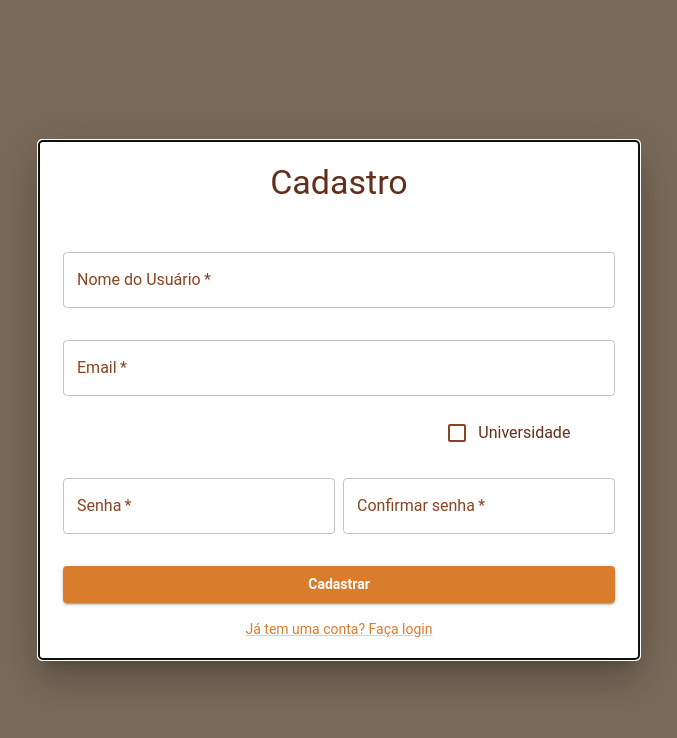
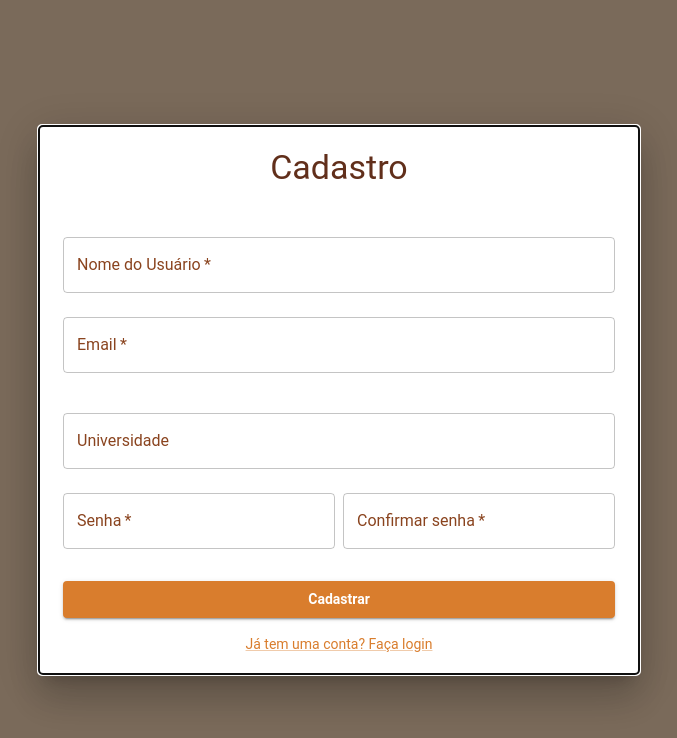
Before and after one commit to felipeiug/mestrado, a React (Vite) app in the folder frontend/: page /register in a window 1280 px wide. Shown: the top 738 px of the page, without its empty margins (301-978 px from the left). Built offline with nearby package versions, Linux system fonts and the light colour scheme; no server answers.

Commit message:
feat: 🎸 Adicionando o autocomplete da universidade

```diff
--- a/frontend/src/pages/login/Register.tsx
+++ b/frontend/src/pages/login/Register.tsx
@@ -1,6 +1,6 @@
-import { useState } from 'react';
+import { useEffect, useState } from 'react';
 import { useNavigate } from 'react-router-dom';
-import { Button, TextField, Link, Box, Grid, Checkbox, Typography } from '@mui/material';
+import { Button, TextField, Link, Box, Grid, Autocomplete, Skeleton } from '@mui/material';
 import { AuthFormContainer } from '../../components';
 import { useApi } from '../../services';
 import { useError, useLoading } from '../../context';
@@ -12,7 +12,8 @@ export const Register = () => {
   const setError = useError();
   const setLoading = useLoading();
 
-  const [university, setUniversity] = useState(false);
+  const [universityText, setUniversityText] = useState('');
+  const [universityOptions, setUniversityOptions] = useState<{ [key: string]: string; }>({});
   const [user, setUser] = useState<UserWithPasswords>({
     id: "",
     name: "",
@@ -20,9 +21,14 @@ export const Register = () => {
     password: "",
     admin: false,
     status: true,
+    validEmail: true,
     confirmPassword: "",
     insertDate: new Date(),
   });
+
+  useEffect(() => {
+    api.university.getAll(universityText).then(setUniversityOptions);
+  }, [universityText]);
 
   const handleSubmit = async (e: React.FormEvent) => {
     e.preventDefault();
@@ -51,7 +57,7 @@ export const Register = () => {
   return (
     <AuthFormContainer title="Cadastro">
       <form onSubmit={handleSubmit}>
-        <Grid container spacing={"0.5em"}>
+        <Grid container columnSpacing={"0.5em"} rowSpacing={0}>
           <Grid size={12}>
             <TextField
               required
@@ -81,32 +87,39 @@ export const Register = () => {
             />
           </Grid>
 
-          <Grid size={8} sx={{ display: 'flex', flexDirection: "row", alignItems: "center" }}>
-            {university && <TextField
-              fullWidth
-              type="text"
-              margin="normal"
-              label="Universidade"
-              value={user.university}
-              onChange={(e) => setUser({
-                ...user,
-                university: e.target.value,
-              })}
-            />}
-          </Grid>
-
-          <Grid size={4} sx={{ display: 'flex', flexDirection: "row", alignItems: "center" }}>
-            <Checkbox
-              title='Selecionar Universidade'
-              checked={university}
-              onChange={(_, checked) => {
-                setUniversity(checked);
-                if (!checked) setUser({ ...user, university: undefined });
-              }}
-            />
-            <Typography>
-              Universidade
-            </Typography>
+          <Grid size={12} sx={{ display: 'flex', flexDirection: "row", alignItems: "center" }}>
+            {Object.keys(universityOptions).length === 0 ? <div style={{ flex: 1 }}> <Skeleton height="6em" /> </div> :
+              <Autocomplete
+                freeSolo
+                fullWidth
+                options={Object.values(universityOptions)}
+                value={universityOptions[user.universityId ?? ''] ?? universityText}
+                onChange={(_, newValue) => setUser({
+                  ...user,
+                  universityId: Object.keys(universityOptions).filter(key => universityOptions[key] === newValue)[0],
+                })}
+                onInputChange={(_, newInputValue) => {
+                  const matches = Object.keys(universityOptions).filter(key => universityOptions[key] === newInputValue);
+                  if (matches.length > 0) {
+                    setUser({
+                      ...user,
+                      universityId: matches[0],
+                    });
+                    return;
+                  }
+                  setUniversityText(newInputValue);
+                }}
+                renderInput={(params) => (
+                  <TextField
+                    {...params}
+                    fullWidth
+                    label="Universidade"
+                    margin="normal"
+                  />
+                )}
+                filterOptions={(options, state) => options.filter(option => option.toLowerCase().includes(state.inputValue.toLowerCase()))}
+                sx={{ mt: 2 }}
+              />}
           </Grid>
 
 
--- a/frontend/src/services/api/api.ts
+++ b/frontend/src/services/api/api.ts
@@ -1,4 +1,5 @@
 import { ApiLogin } from "./login";
+import { ApiUniversity } from "./universidade";
 import { ApiUser } from "./user";
 
 export interface Paginated<T> {
@@ -13,6 +14,7 @@ export interface Paginated<T> {
 export interface ApiSchema {
   user: typeof ApiUser;
   login: typeof ApiLogin;
+  university: typeof ApiUniversity;
   baseUrl: string;
 }
 
@@ -21,6 +23,7 @@ export function useApi(): ApiSchema {
   return {
     user: ApiUser,
     login: ApiLogin,
+    university: ApiUniversity,
     baseUrl: `${import.meta.env.REACT_APP_URL}`,
   };
 }
--- a/frontend/src/services/api/login.ts
+++ b/frontend/src/services/api/login.ts
@@ -1,7 +1,7 @@
 import axios, { AxiosResponse, isAxiosError } from "axios";
 import { MyError, User } from "../../context";
 
-const url = `${import.meta.env.REACT_APP_URL}/login`;
+const url = `${import.meta.env.VITE_URL}/login`;
 
 const login = async (email: string, password: string): Promise<{ token: string; } | MyError> => {
   try {
--- /dev/null
+++ b/frontend/src/services/api/universidade.ts
@@ -0,0 +1,54 @@
+import axios, { AxiosResponse, isAxiosError } from "axios";
+import { MyError } from "../../context";
+
+const url = `${import.meta.env.VITE_URL}/university`;
+
+const UNIVERSITYOPTIONS = {
+  "626bbe13-1729-4854-ba91-35df34bd5d26": "Universidade Federal de Viçosa (UFV)",
+  "11c0cf1f-6765-4498-80bc-456ab858b9ff": "Universidade de São Paulo (USP)",
+  "626ace13-1729-4854-ba91-87df34bd5d26": "Universidade Federal da Bahia (UFBA)",
+  "86357051-53a3-48f0-867d-64b9ea838360": "Universidade Federal do Paraná (UFPR)",
+  "776c2ed9-5686-4a6e-ab0e-216ecb89228a": "Universidade Federal de Minas Gerais (UFMG)",
+  "69197fb0-42a5-44b9-a0fe-09f9c38710cd": "Universidade Federal de São Carlos (UFSCar)",
+  "c33e443a-f440-4b3e-b72a-37df2e65b818": "Universidade Federal de Santa Catarina (UFSC)",
+  "f07ef8a4-40cb-4523-9b9c-cf6b5cab403c": "Universidade Federal do Rio de Janeiro (UFRJ)",
+  "8cc8fb6e-a8c4-4845-81f6-a611b2f4017d": "Universidade Federal do Rio Grande do Sul (UFRGS)",
+  "48c6d037-e078-4181-b17b-9eb83b992133": "Universidade Estadual Paulista (UNESP)",
+  "55e38e59-8de7-456b-902b-7fcca023bcd2": "Universidade Estadual de Campinas (UNICAMP)",
+};
+
+const getAll = async (match: string): Promise<{ [key: string]: string; }> => {
+  try {
+    const data: AxiosResponse<{ [key: string]: string; }> = await axios.get(`${url}/${match}`);
+    return data.data;
+
+  } catch (error) {
+    if (isAxiosError(error)) {
+      return UNIVERSITYOPTIONS;
+    } else {
+      throw error;
+    }
+  }
+};
+
+const addNew = async (name: string): Promise<string | MyError> => {
+  try {
+    const data: AxiosResponse<string> = await axios.post(`${url}`, { nome: name });
+    return data.data;
+
+  } catch (error) {
+    if (isAxiosError(error)) {
+      return {
+        error: error.response?.data.error ?? "Erro",
+        message: error.response?.data.message ?? "Erro ao adicionar universidade",
+      };
+    } else {
+      throw error;
+    }
+  }
+};
+
+export const ApiUniversity = {
+  getAll,
+  addNew,
+};
--- a/frontend/src/services/api/user.ts
+++ b/frontend/src/services/api/user.ts
@@ -4,7 +4,7 @@ import { MyError, User } from "../../context";
 
 const getUser = async (): Promise<User | MyError> => {
   try {
-    const data = await axios.get<User>(`${process.env.REACT_APP_URL}/user`);
+    const data = await axios.get<User>(`${import.meta.env.VITE_URL}/user`);
     return processUser(data.data);
 
   } catch (error) {
@@ -21,7 +21,7 @@ const getUser = async (): Promise<User | MyError> => {
 
 const getUserById = async (id: string): Promise<User | MyError> => {
   try {
-    const data = await axios.get<User>(`${process.env.REACT_APP_URL}/user/${id}`);
+    const data = await axios.get<User>(`${import.meta.env.VITE_URL}/user/${id}`);
     return processUser(data.data);
 
   } catch (error) {
@@ -45,7 +45,7 @@ interface AllUsers {
 }
 const getAll = async (page: number, perPage: number): Promise<AllUsers | MyError> => {
   try {
-    const data: AxiosResponse<AllUsers> = await axios.get(`${process.env.REACT_APP_URL}/user/all/${page.toFixed(0)}/${perPage.toFixed(0)}`);
+    const data: AxiosResponse<AllUsers> = await axios.get(`${import.meta.env.VITE_URL}/user/all/${page.toFixed(0)}/${perPage.toFixed(0)}`);
     data.data.items = data.data.items.map(processUser);
     return data.data;
 
@@ -63,7 +63,7 @@ const getAll = async (page: number, perPage: number): Promise<AllUsers | MyError
 
 const getByName = async (name: string, page: number, perPage: number): Promise<AllUsers | MyError> => {
   try {
-    const data: AxiosResponse<AllUsers> = await axios.get(`${process.env.REACT_APP_URL}/user/all_name/${name}/${page.toFixed(0)}/${perPage.toFixed(0)}`);
+    const data: AxiosResponse<AllUsers> = await axios.get(`${import.meta.env.VITE_URL}/user/all_name/${name}/${page.toFixed(0)}/${perPage.toFixed(0)}`);
     data.data.items = data.data.items.map(processUser);
     return data.data;
 
@@ -81,7 +81,7 @@ const getByName = async (name: string, page: number, perPage: number): Promise<A
 
 async function update(user: User): Promise<User | MyError> {
   try {
-    const data = await axios.put<User>(`${process.env.REACT_APP_URL}/user`, user);
+    const data = await axios.put<User>(`${import.meta.env.VITE_URL}/user`, user);
     return processUser(data.data);
   } catch (error) {
     if (isAxiosError(error)) {
```
Also changed, not shown: frontend/src/context/UserContext.tsx (+15 -4 lines).
